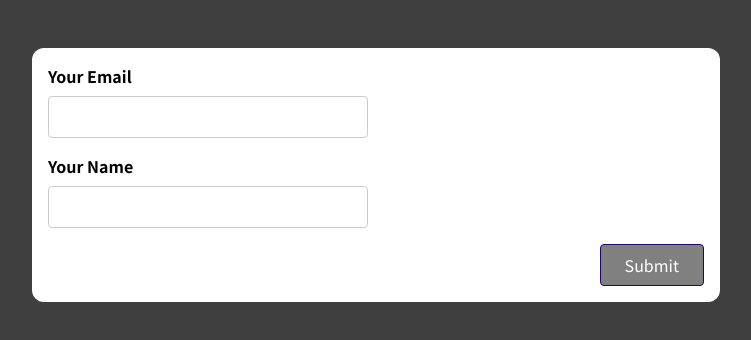
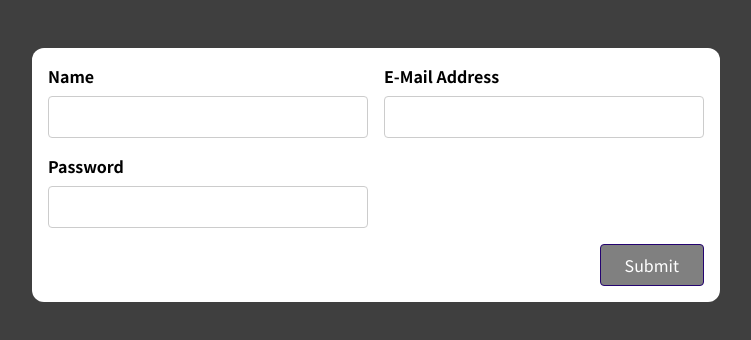
Before and after one commit to suntandreea/react-forms-app, a React (Create React App) app: page / in a window 1280 px wide. Shown: the top 340 px of the page, without its empty margins (264-1015 px from the left). Built offline with nearby package versions, Linux system fonts and the light colour scheme.

Commit message:
3 inputs form; hook with validation type

```diff
--- a/src/App.js
+++ b/src/App.js
@@ -1,9 +1,9 @@
-import SimpleInput from './components/SimpleInput';
+import BasicForm from './components/BasicForm';
 
 function App() {
   return (
     <div className="app">
-      <SimpleInput />
+      <BasicForm />
     </div>
   );
 }
--- a/src/components/BasicForm.js
+++ b/src/components/BasicForm.js
@@ -1,22 +1,69 @@
+import useInput from '../hooks/use-input';
+
 const BasicForm = (props) => {
+
+  const {
+    value: nameValue,
+    isValid: nameIsValid,
+    hasError: nameHasError,
+    inputChangeHandler: nameChangeHandler,
+    inputBlurHandler: nameBlurHandler,
+    reset: resetName
+  } = useInput();
+
+  const {
+    value: mailValue,
+    isValid: mailIsValid,
+    hasError: mailHasError,
+    inputChangeHandler: mailChangeHandler,
+    inputBlurHandler: mailBlurHandler,
+    reset: resetMail
+  } = useInput('email');
+
+  const {
+    value: passValue,
+    isValid: passIsValid,
+    hasError: passHasError,
+    inputChangeHandler: passChangeHandler,
+    inputBlurHandler: passBlurHandler,
+    reset: resetPass
+  } = useInput();
+
+  let formIsValid = nameIsValid && mailIsValid && passIsValid;
+
+  const submitHandler = () => {
+
+    if (!formIsValid) {
+      return;
+    }
+
+    resetName();
+    resetMail();
+    resetPass();
+
+  };
+
   return (
-    <form>
+    <form onSubmit={submitHandler}>
       <div className='control-group'>
-        <div className='form-control'>
-          <label htmlFor='name'>First Name</label>
-          <input type='text' id='name' />
+        <div className={`form-control ${nameHasError && 'invalid'}`}>
+          <label htmlFor='name'>Name</label>
+          <input type='text' id='name' value={nameValue} onChange={nameChangeHandler} onBlur={nameBlurHandler}/>
+          {nameHasError && <p className="error-text">Name cannot be empty.</p>}
         </div>
-        <div className='form-control'>
-          <label htmlFor='name'>Last Name</label>
-          <input type='text' id='name' />
+        <div className={`form-control ${mailHasError && 'invalid'}`}>
+          <label htmlFor='mail'>E-Mail Address</label>
+          <input type='email' id='mail' value={mailValue} onChange={mailChangeHandler} onBlur={mailBlurHandler}/>
+          {mailHasError && <p className="error-text">Insert valid email.</p>}
         </div>
       </div>
-      <div className='form-control'>
-        <label htmlFor='name'>E-Mail Address</label>
-        <input type='text' id='name' />
+      <div className={`form-control ${passHasError && 'invalid'}`}>
+        <label htmlFor='pass'>Password</label>
+        <input type='password' id='pass' value={passValue} onChange={passChangeHandler} onBlur={passBlurHandler}/>
+        {passHasError && <p className="error-text">Insert valid password.</p>}
       </div>
       <div className='form-actions'>
-        <button>Submit</button>
+        <button disabled={!formIsValid}>Submit</button>
       </div>
     </form>
   );
--- a/src/hooks/use-input.js
+++ b/src/hooks/use-input.js
@@ -1,12 +1,23 @@
 import {useState} from 'react';
 
 
-const useInput = (validateValue) => {
+const useInput = (validationType) => {
 
   const [enteredValue, setEnteredValue] = useState('');
   const [isTouched, setIsTouched] = useState(false);
 
-  const valueIsValid = validateValue(enteredValue);
+  let valueIsValid = false;
+  switch (validationType) {
+    case 'email':
+      valueIsValid = /^[\w-\.+]+@([\w-]+\.)+[\w]{2,12}$/.test(enteredValue);
+      break;
+    case 'password' :
+      valueIsValid = /^(?=.*[a-z])(?=.*[A-Z])(?=.*\d)(?=.*[!"#$%&'()*+,-./:;<=>?@[\]^_`{|}~])[A-Za-z\d@$!%*?&]{8,}$/.test(enteredValue);
+      break;
+    default:
+      valueIsValid = enteredValue.trim() !== '';
+  }
+
   const hasError = !valueIsValid && isTouched;
 
   const inputChangeHandler = event => {
```
